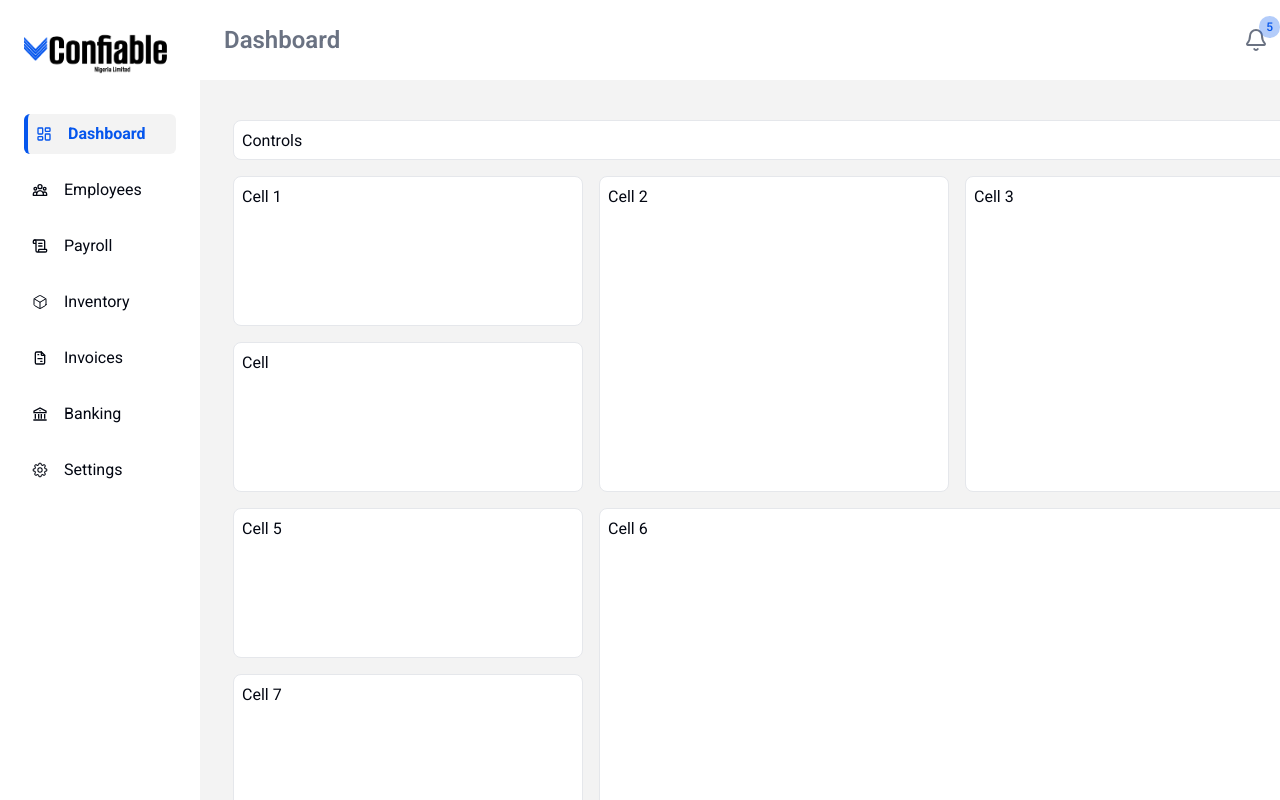
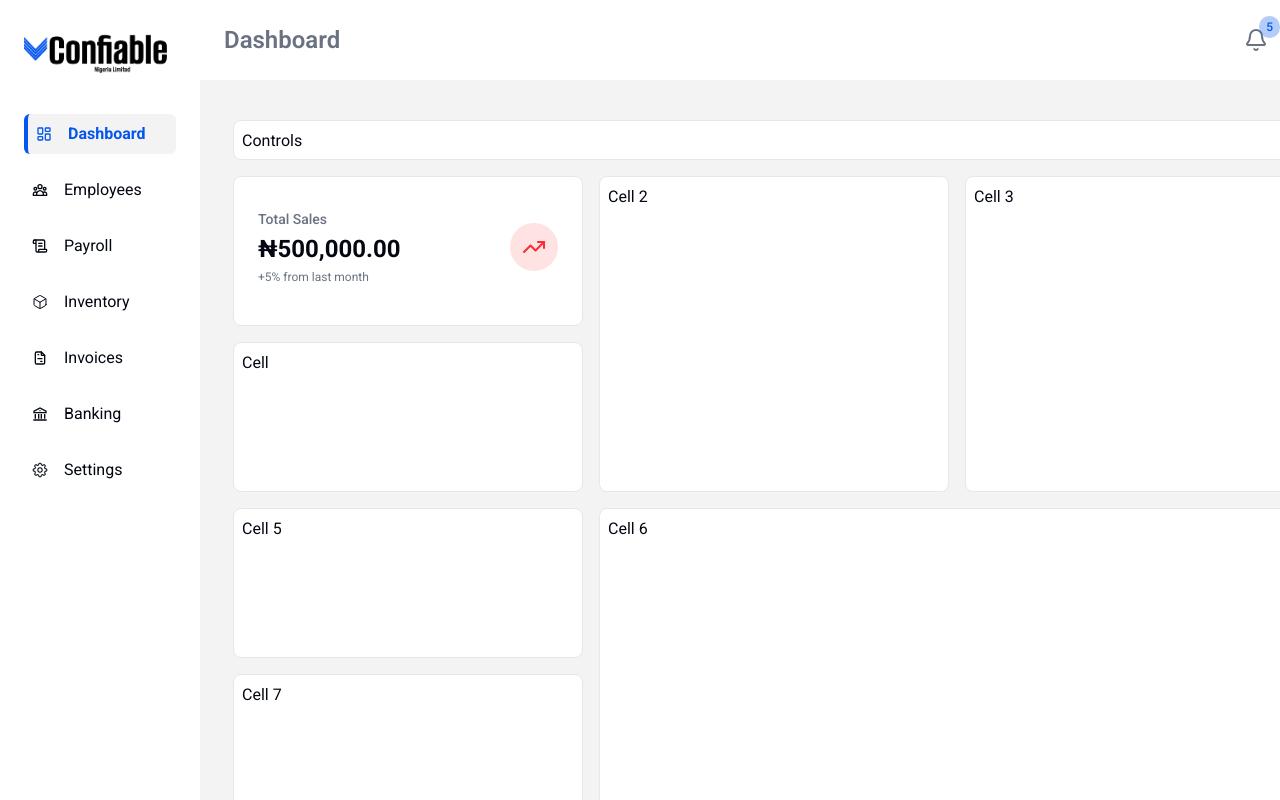
Before and after one commit to Confiable-Nig-Ltd/confiable, a React (Vite) app in the folder confiable-app/: page /dashboard in a window 1280 px wide. Built offline with nearby package versions, Linux system fonts and the light colour scheme.

Commit message:
stat card for dashboard in place

```diff
--- a/confiable-app/src/components/dashboard/DashboardGrid.jsx
+++ b/confiable-app/src/components/dashboard/DashboardGrid.jsx
@@ -135,6 +135,9 @@
 // }
 
 import React from "react";
+import { StatCard } from "./StatCard";
+import { TrendingUp, TrendingDown } from "lucide-react";
+import { formatAsNaira } from "@/lib/utils";
 
 export default function DashboardGrid() {
   return (
@@ -150,7 +153,16 @@ export default function DashboardGrid() {
 "
       >
         <div className="bg-white border p-2 col-span-3 rounded-md">Controls</div>
-        <div className="bg-white border p-2 rounded-md">Cell 1</div>
+        {/* <div className="bg-white border p-2 rounded-md">Cell 1</div> */}
+        <div className="bg-white border p-2 rounded-md">
+          <StatCard
+            title="Total Sales"
+            amount={formatAsNaira(500000)}
+            trendText="+5% from last month"
+            icon={<TrendingUp className="text-red-500" />}
+            iconBgColor="bg-red-100"
+          />
+        </div>
 
         <div
           className="bg-white border p-2 rounded-md
--- /dev/null
+++ b/confiable-app/src/components/dashboard/StatCard.jsx
@@ -0,0 +1,18 @@
+import { Card, CardContent } from "@/components/ui/card";
+
+export function StatCard({ title, amount, trendText, icon, iconBgColor = "bg-red-100" }) {
+  return (
+    <Card className="px-4 py-6 shadow-none border-none w-full h-full">
+      <CardContent className="flex justify-between items-center p-0">
+        <div className="flex flex-col gap-1">
+          <span className="text-sm text-muted-foreground font-medium">{title}</span>
+          <span className="text-2xl font-bold">{amount}</span>
+          <span className="text-xs text-muted-foreground">{trendText}</span>
+        </div>
+        <div className={`w-12 h-12 flex items-center justify-center rounded-full ${iconBgColor}`}>
+          {icon}
+        </div>
+      </CardContent>
+    </Card>
+  );
+}
```
